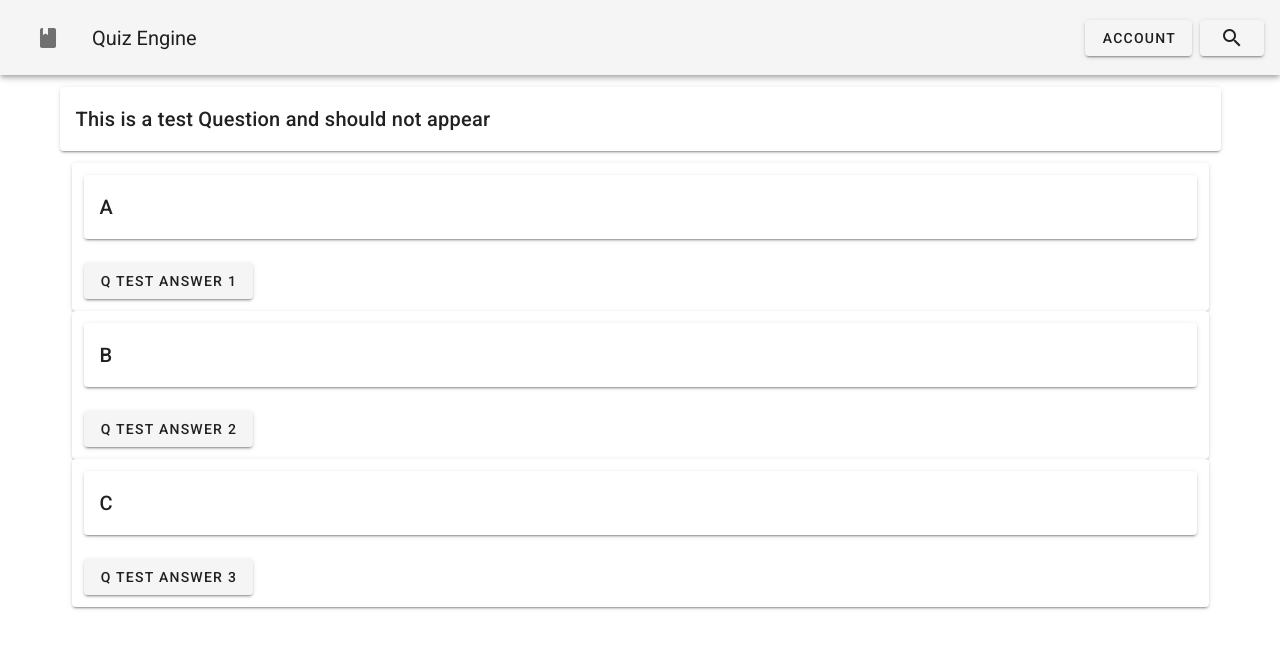
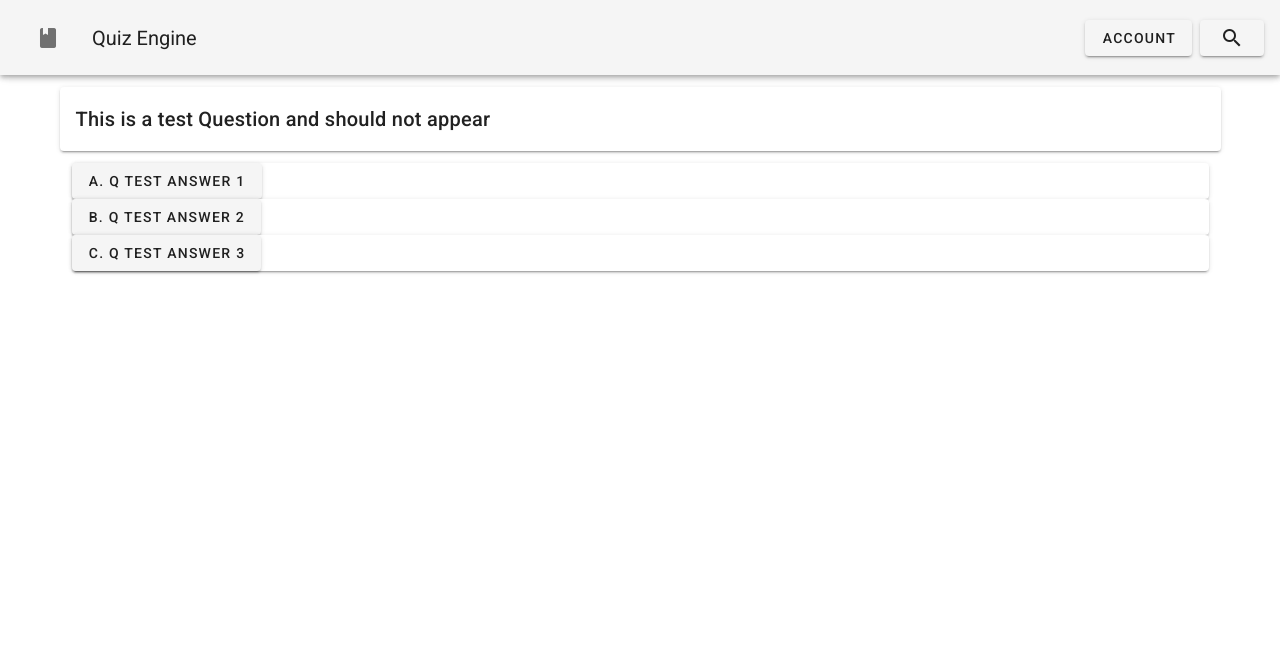
Before and after one commit to byui-cit-internship/QuizEngine, a Vue app in the folder front/: page /questiontest in a window 1280 px wide. Shown: the top 648 px of the page. Built offline with nearby package versions, Linux system fonts and the light colour scheme.

Commit message:
added some fancy styling to questions

```diff
--- a/front/src/components/AnswerItem.vue
+++ b/front/src/components/AnswerItem.vue
@@ -1,5 +1,5 @@
 <template>
-    <v-btn v-text="answer.body">
+    <v-btn v-text="answerLetter + answerLetterSpace + answer.body">
         <!-- <v-card-title v-text="answer.body"/> -->
     </v-btn>
 </template>
@@ -14,6 +14,18 @@ export default {
         return{id:0, body:"This is a test answer and should not appear"}
         },
    },
+   answerLetter: {
+     type: String,
+     default(){
+       return 'A'
+     }
+   },
+    answerLetterSpace: {
+     type: String,
+     default(){
+       return '. '
+     }
+   },
   }
 }
 </script>
--- a/front/src/components/QuestionItem.vue
+++ b/front/src/components/QuestionItem.vue
@@ -5,17 +5,10 @@
             </v-card-title>
         </v-card>
         <v-col>
-        <v-card v-for="(answer, index) in question.answers" :key="index">
-            <v-col>
-                <v-card>
-                    <v-card-title v-text=answerLetters[index]>
-                    </v-card-title>
-                </v-card>
-            </v-col>
-            <v-col>
-            <AnswerItem v-bind:answer='answer'>
+        <v-card flex v-for="(answer, index) in question.answers" :key="index">
+
+            <AnswerItem v-bind:answer='answer' v-bind:answerLetter='answerLetters[index]'>
             </AnswerItem>
-            </v-col>
         </v-card>
         </v-col>
     </v-container>
```
